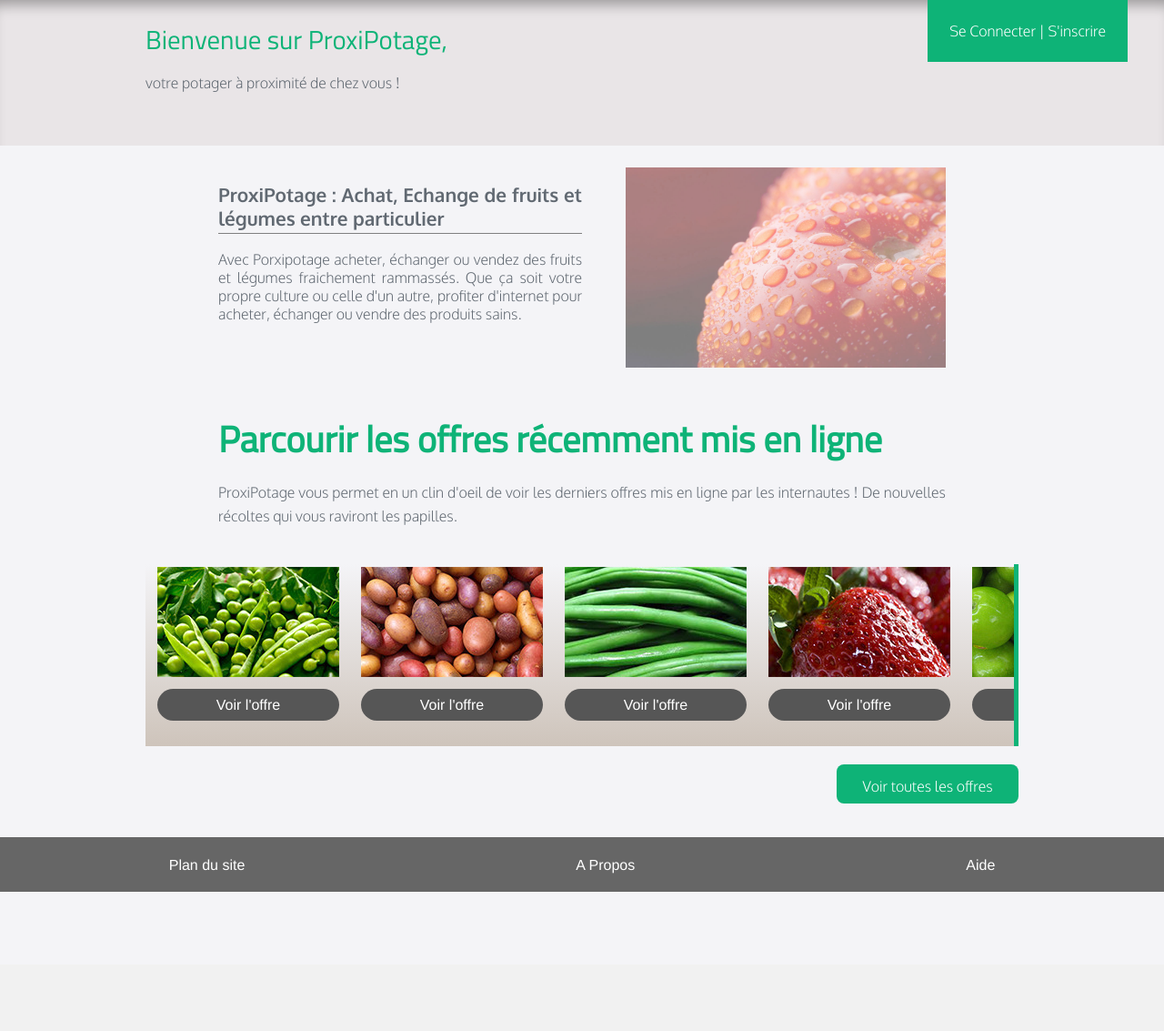
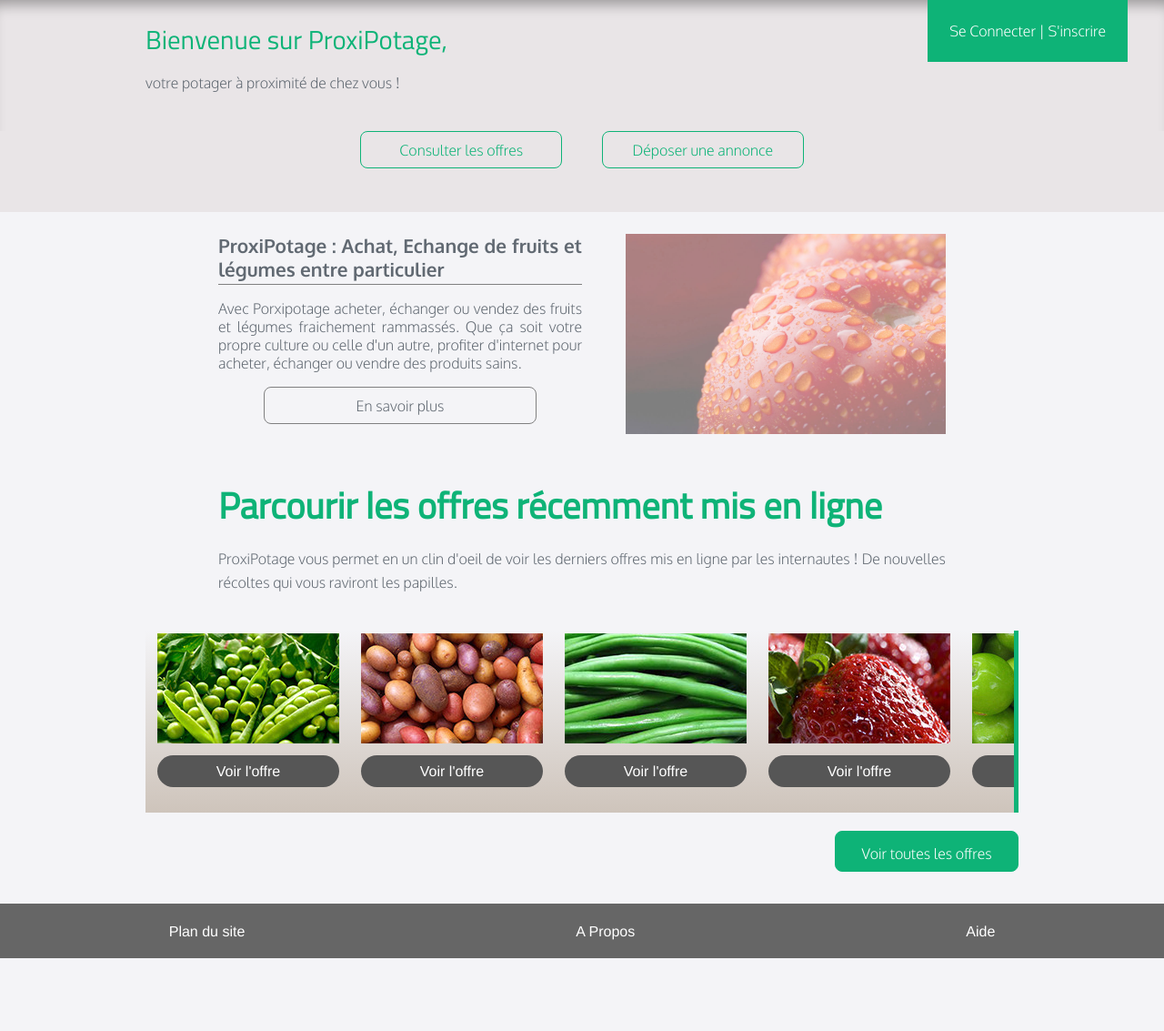
Before and after one commit to williamisep2017/html, a PHP site: page / in a window 1280 px wide. Shown: the part 60-1193 px from the top of the page at 91% size. Before the commit the page ends 1040 px from the top, so only its background shows below. Run offline with PHP 8.4, Linux system fonts and the light colour scheme.

Commit message:
Modification accueil
ajout de 2 boutons dans le header_bottom
Police google font automatiquement télechargé sur les ordinateurs
client.
Gestion du bloc connexion/inscription qui s’adapte sur chaque
ordinateur correctement.

```diff
--- a/Index.html
+++ b/Index.html
@@ -41,11 +41,26 @@
 			<div class="header-bottom_bienvenue">
 				<h1>Bienvenue sur ProxiPotage,</h1>
 				<p>votre potager à proximité de chez vous !</p>
+
 			</div>
 				<div id="header-bottom_inscription-txt">
 				<a href="connexion.html">Se Connecter  | </a>
 				<a href="inscription.html">S'inscrire</a>
 				</div>
+
+		</section>
+
+		<section class="clic">
+			<a href="#">
+						<div class="clic_bouton">
+							Consulter les offres
+						</div>
+					</a>
+					<a href="#">
+						<div class="clic_bouton">
+							Déposer une annonce
+						</div>
+					</a>
 		</section>
 
 
@@ -56,15 +71,24 @@
 				Que ça soit votre propre culture ou celle d'un autre, profiter d'internet pour acheter, échanger ou vendre
 				des produits sains.
 				</p>
+
+				<a href="#">
+					<div class="presentation-text_bouton">
+						En savoir plus
+					</div>
+				</a>
+
 			</div>
+
 	    	<img src="images/tomate1200x750.jpg" class="presentation-picture"/>
+
 
 </section>
 
 <div class="wrap">
 	<div class="content">
 <div class="cb"></div>
-		<h1><span><a href="#">Parcourir les offres récemment mis en ligne </a></span></h1>
+		<h1>Parcourir les offres récemment mis en ligne</h1>
 		<p>ProxiPotage vous permet en un clin d'oeil de voir les derniers offres mis en ligne par les internautes ! De nouvelles récoltes qui vous raviront les papilles.
 		</p>
 	</div>
--- a/style.css
+++ b/style.css
@@ -34,14 +34,14 @@ h1{
 h2{
 	font-size: 1.3em;
 	font-weight: 700;
+	margin: 0px;
 }
 h3{
 	margin: 0px;
 }
 
 a{color : inherit; text-decoration: none;}
-a:active {	color: white;
-			border-bottom: 15px solid #e56262;}
+
 a:hover {
 	color: gray;
 	-webkit-transition-duration: 0.5s;
@@ -69,43 +69,6 @@ a:hover {
 		/*border-bottom: 5px solid #565656;*/
 		margin-top: -16px;
 	 }
-
-.header-logo{
-	display: block;
-	float: left;
-	height: 100%;
-	margin-left: 40px;
-}
-
-.header-bottom{
-	height: 10em;
-    background-color: #e9e5e7;
-    box-shadow: 0px 15px 15px -10px rgba(0, 0, 0, 0.35) inset;
-}
-
-.header-bottom_bienvenue{
-	color:#616972;
-	padding-left: 10em;
-    padding-top: 1.3em;
-    padding-bottom: 1.3em;
-    text-align: justify;
-    width:500px;
-    float: left;
-}
-
-#header-bottom_inscription-txt{
-	position: relative;
-	float: right;
-	font-size: 16px;
-	font-family: 'Oxygen', helvetica, Verdana, Arial, sans-serif;
-	font-weight: 300;
-	color: white;
-	background: #0eb377;
-	padding: 1.5em;
-	margin-right: 2.5em;
-}
-
-
 .menu-item{
 	 /* Le menu*/
 	font-size: 16px;
@@ -175,6 +138,71 @@ label {
     float: left;
 	}
 
+.header-logo{
+	display: block;
+	float: left;
+	height: 100%;
+	margin-left: 40px;
+}
+
+.header-bottom{
+	height: 9em;
+    background-color: #e9e5e7;
+    box-shadow: 0px 15px 15px -10px rgba(0, 0, 0, 0.35) inset;
+}
+
+.header-bottom_bienvenue{
+	color:#616972;
+	padding-left: 10em;
+    padding-top: 1.3em;
+    /*padding-bottom: 1.3em;*/
+    text-align: justify;
+    width:500px;
+    float: left;
+}
+
+#header-bottom_inscription-txt{
+	position: relative;
+	float: right;
+	font-size: 16px;
+	font-family: 'Oxygen', helvetica, Verdana, Arial, sans-serif;
+	font-weight: 300;
+	color: white;
+	background: #0eb377;
+	padding: 1.5em;
+	margin-right: 2.5em;
+}
+
+
+.clic{
+	position: relative;
+
+margin: 0 auto;
+text-align: center;
+background-color: #e9e5e7;
+padding-bottom: 3em;
+}
+
+.clic_bouton{
+	display: inline-block;
+	border: 1px solid #0eb377;
+	color:#0eb377;
+	border-radius: 8px;
+	margin-right: 20px;
+	margin-left: 20px;
+	padding-bottom: 0.6em;
+	padding-top: 0.6em;
+	width: 220px;
+}
+.clic_bouton:hover{
+	background-color: rgba(14, 179, 119, 1);
+	color: #e9e5e7;
+
+}
+
+
+
+
 
 /* /////////////////////////////////////////////////////////////////////////
 //////////////////////////       SECTION CONTENU       ///////////////////////////
@@ -194,6 +222,20 @@ label {
 .presentation-text h2{
 	border-bottom: 1px solid gray;
 	padding-bottom: 3px;
+}
+
+.presentation-text_bouton{
+	text-align: center;
+	border: 1px solid gray;
+	border-radius: 8px;
+	margin-right: 50px;
+	margin-left: 50px;
+	padding-bottom: 0.6em;
+	padding-top: 0.6em;
+}
+.presentation-text_bouton:hover{
+	background-color: rgba(14, 179, 119, 0.3);
+
 }
 .presentation-picture{
 	height: 220px;
@@ -292,12 +334,12 @@ label {
 	font: "Oxygen", helvetica, Arial, sans-serif;
 	text-align: center;
 	color: white;
-	font-weight: lighter;
 	background: #0eb377;
 	float: right;
 	margin-top: 20px;
 	margin-bottom: 20px;
     border-radius: 8px;
+    border: 1px solid #0eb377;
     line-height: 1em;
 	/*text-shadow: 0px 1px 0px #b04c4c;*/
 	/*box-shadow:  0 0 5px #0eb377;*/
```
